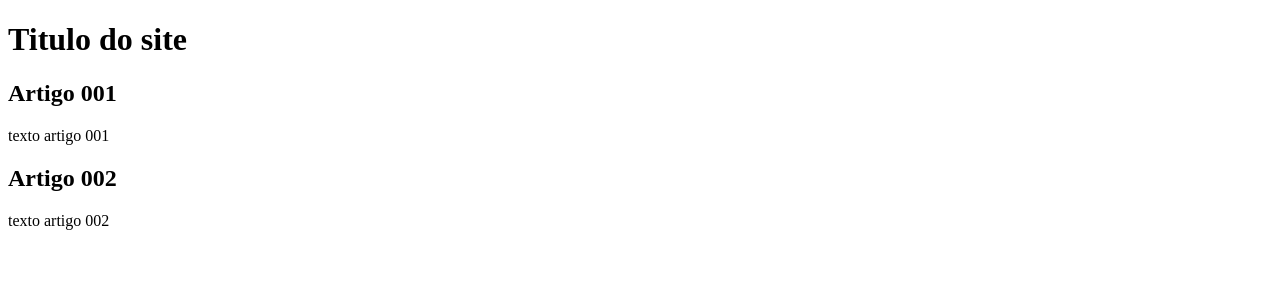
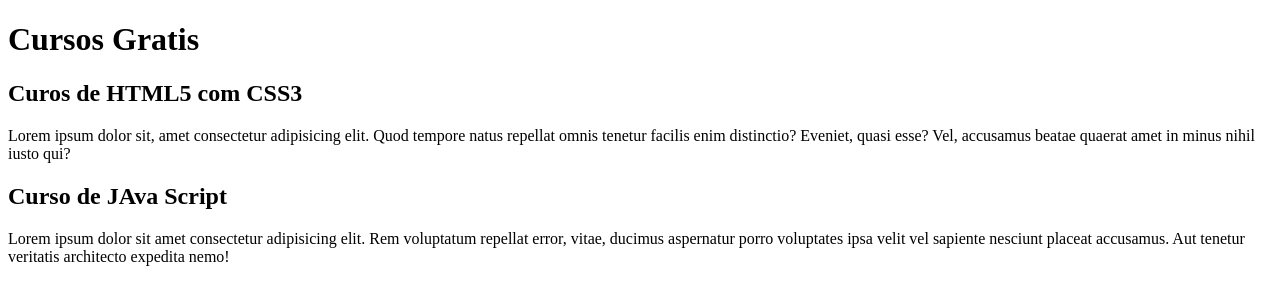
Before and after one commit to Eletrick2602/Projeto-site, a plain HTML site: page index.html in a window 1280 px wide. Drawn offline with Linux system fonts and the light colour scheme.

Commit message:
começo.

```diff
--- a/index.html
+++ b/index.html
@@ -8,15 +8,15 @@
 <body>
     <main>
         <header>
-            <h1>Titulo do site</h1>
+            <h1>Cursos Gratis</h1>
         </header>
         <article>
-            <h2>Artigo 001</h2>
-            <p>texto artigo 001</p>
+            <h2>Curos de HTML5 com CSS3</h2>
+            <p>Lorem ipsum dolor sit, amet consectetur adipisicing elit. Quod tempore natus repellat omnis tenetur facilis enim distinctio? Eveniet, quasi esse? Vel, accusamus beatae quaerat amet in minus nihil iusto qui?</p>
         </article>
         <article>
-            <h2>Artigo 002</h2>
-            <p>texto artigo 002</p>
+            <h2>Curso de JAva Script</h2>
+            <p>Lorem ipsum dolor sit amet consectetur adipisicing elit. Rem voluptatum repellat error, vitae, ducimus aspernatur porro voluptates ipsa velit vel sapiente nesciunt placeat accusamus. Aut tenetur veritatis architecto expedita nemo!</p>
         </article>
     </main>
 </body>
```
